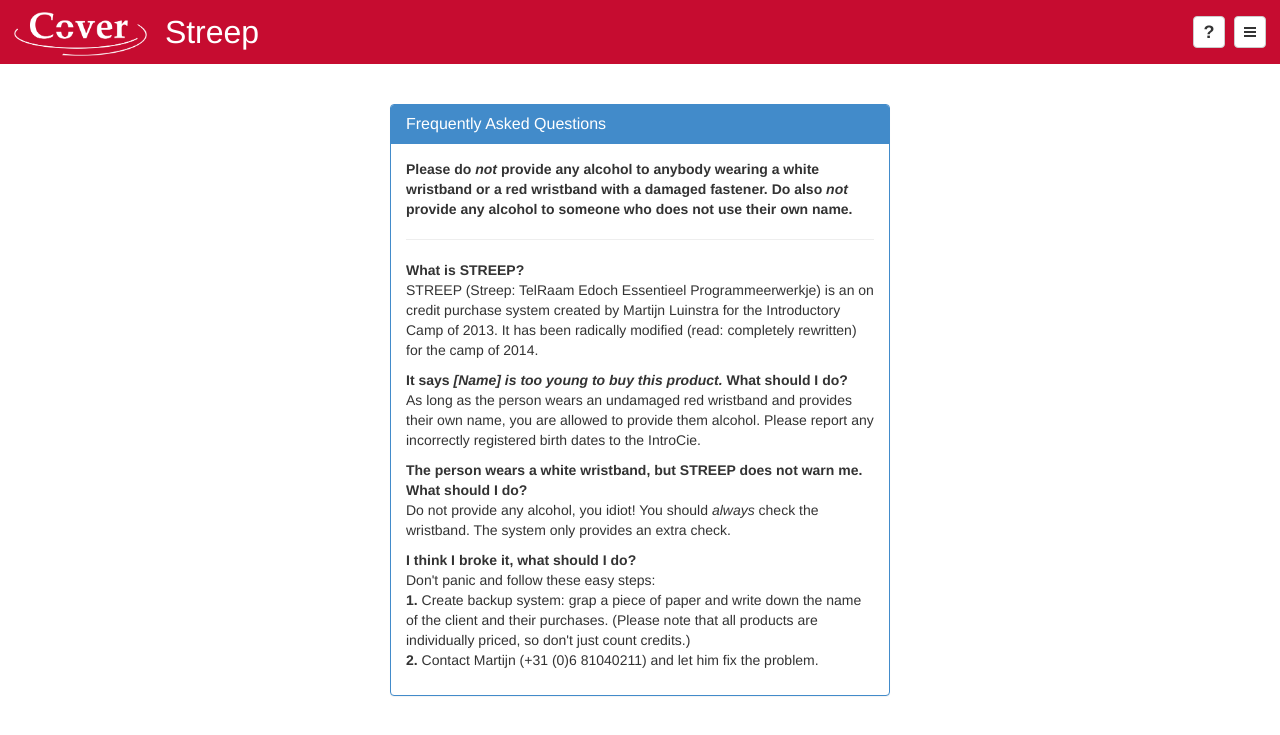
After one commit to martijnluinstra/streep, a Flask app: page /faq in a window 1280 px wide. The commit adds this page. Shown: the top 735 px of the page. Run offline with Flask 2, Linux system fonts and the light colour scheme; some libraries are stand-ins or nearby versions.

Commit message:
Create FAQ, limit history size and aesthetic improvements

```diff
--- a/streep/frontend.py
+++ b/streep/frontend.py
@@ -27,7 +27,7 @@ def view_home():
     return render_template('index.html', users=users, products=products)
 
 
-@app.route('/faq', methods=['POST'])
+@app.route('/faq', methods=['GET'])
 def faq():
     return render_template('faq.html')
 
@@ -59,8 +59,13 @@ def edit_user(user_id):
 
 @app.route('/users/<int:user_id>/history', methods=['GET'])
 def history(user_id):
-    # purchases = Purchase.query.filter_by(user_id = user_id).all()
-    purchases = db.session.query(Purchase, Product.name, Product.price).join(Product, Purchase.product_id==Product.id).filter(Purchase.user_id == user_id).order_by(Purchase.id.desc()).all()
+    purchase_query = db.session.query(Purchase, Product.name, Product.price).join(Product, Purchase.product_id==Product.id).filter(Purchase.user_id == user_id).order_by(Purchase.id.desc())
+    try:
+        show = request.args.get('show', type=int)
+    except KeyError:
+        purchases = purchase_query.all();
+    else:
+        purchases = purchase_query.limit(show).all();
     user = User.query.filter_by(id = user_id).first_or_404()
     return render_template('user_history.html', purchases=purchases, user=user)
 
--- a/streep/static/css/streep.css
+++ b/streep/static/css/streep.css
@@ -12,16 +12,13 @@
   padding: 0 1em;
 }
 
-.header .brand{
+/*.header .brand{
+}*/
+
+.header img {
   position: relative;
-  top: -3px;
-  height: 64px;
-  line-height: 64px;
+  top: -5px;
   margin-right: 1em;
-}
-
-.header .brand img {
-  /*width: 132px;*/
   height: 44px;
   vertical-align: middle;
 }
@@ -67,7 +64,17 @@
 }
 
 .table-users{
-	margin-bottom: 0px;
+  margin-bottom: 0px;
+}
+
+.table-users tr td:first-child,
+.table-users tr th:first-child{
+	padding-left: 15px;
+}
+
+.table-users tr td:last-child,
+.table-users tr th:last-child{
+  padding-right: 15px;
 }
 
 .table-users tbody > tr > td{
@@ -127,17 +134,17 @@
   top: -.3333em;
 }
 
-.open>a:not(.steps) .navicon:before,
-.open>a:not(.steps) .navicon:after {
+.open>button:not(.steps) .navicon:before,
+.open>button:not(.steps) .navicon:after {
   top: 0 !important;
 }
 
-.open>a .navicon:before,
-.open>a .navicon:after {
+.open>button .navicon:before,
+.open>button .navicon:after {
   transition: 0.5s;
 }
 
 /* Minus */
-.open>a>.navicon, .open>a:focus>.navicon {
+.open>button>.navicon, .open>a:focus>.navicon {
   transform: scale(0.83333);
 }
--- a/streep/templates/base.html
+++ b/streep/templates/base.html
@@ -11,13 +11,13 @@
 <body>
     <div class="header">
     {% block header%}
-        <a class="brand" href="//www.svcover.nl/"><img src="{{ url_for('static', filename='img/cover.png') }}"></a>
+        <img src="{{ url_for('static', filename='img/cover.png') }}">
         <h1><a href="{{ url_for('view_home') }}">Streep</a></h1>
         <nav class="dropdown pull-right btn-toolbar" role="toolbar">
-            <button data-target="#" class="btn btn-default">?</button>
-            <a class="btn btn-default navicon-button" data-target="#" data-toggle="dropdown">
+            <button data-target="#" data-type="faq" class="btn btn-default">?</button>
+            <button class="btn btn-default navicon-button" data-target="#" data-toggle="dropdown">
                 <div class="navicon"></div>
-            </a>
+            </button>
             <ul class="dropdown-menu" role="menu" aria-labelledby="dLabel">
                 <li><a href="{{ url_for('add_user') }}">Add User</a></li>
                 <li role="presentation" class="divider"></li>
@@ -28,7 +28,6 @@
     {% endblock %}
     </div>
     <div class="content">
-<!-- Streep: TelRaam Edoch Essentieel Programmeerwerkje -->
         {% block body %}{% endblock %}
     </div>
 {% block scripts%}
--- /dev/null
+++ b/streep/templates/faq.html
@@ -0,0 +1,19 @@
+{% extends "page_layout.html" %}
+{% block title %}Frequently Asked Questions{% endblock %}
+{% block content %}
+	<p><strong>Please do <em>not</em> provide any alcohol to anybody wearing a white wristband or a red wristband with a damaged fastener. Do also <em>not</em> provide any alcohol to someone who does not use their own name.</strong></p>
+	<hr>
+	<p><strong>What is STREEP?</strong><br>
+	STREEP (Streep: TelRaam Edoch Essentieel Programmeerwerkje) is an on credit purchase system created by Martijn Luinstra for the Introductory Camp of 2013. It has been radically modified (read: completely rewritten) for the camp of 2014.</p>
+
+	<p><strong>It says <em>[Name] is too young to buy this product.</em> What should I do?</strong><br>
+	As long as the person wears an undamaged red wristband and provides their own name, you are allowed to provide them alcohol. Please report any incorrectly registered birth dates to the IntroCie.</p>
+
+	<p><strong>The person wears a white wristband, but STREEP does not warn me. What should I do?</strong><br>
+	Do not provide any alcohol, you idiot! You should <em>always</em> check the wristband. The system only provides an extra check.</p>
+
+	<p><strong>I think I broke it, what should I do?</strong><br>
+	Don't panic and follow these easy steps:<br>
+	<strong>1.</strong> Create backup system: grap a piece of paper and write down the name of the client and their purchases. (Please note that all products are individually priced, so don't just count credits.)<br>
+	<strong>2.</strong> Contact Martijn (+31 (0)6 81040211) and let him fix the problem.</p>
+{% endblock %}
--- a/streep/templates/index.html
+++ b/streep/templates/index.html
@@ -45,6 +45,8 @@
             <h4 class="modal-title" id="streepModalLabel"></h4>
           </div>
           <div class="modal-body"></div>
+          <div class="modal-table"></div>
+          <div class="modal-footer"></div>
         </div>
       </div>
     </div>
--- a/streep/templates/user_history.html
+++ b/streep/templates/user_history.html
@@ -15,7 +15,7 @@
                 <td>{{product}}</td>
                 <td>{{purchase.timestamp.strftime('%Y-%m-%d %H:%M:%S')}}</td>
                 <td>
-                    <button data-user-id="{{user.id}}" data-purchase-id="{{purchase.id}}" data-price="{{price}}" class="btn btn-danger btn-sm" {{ 'disabled="disabled"' if purchase.undone}}>Undo</button>
+                    <button data-user-id="{{user.id}}" data-purchase-id="{{purchase.id}}" data-price="{{price}}" class="btn btn-default btn-sm" {{ 'disabled="disabled"' if purchase.undone}}>Undo</button>
                 </td>
             </tr>
             {% endfor %}
```
Also changed, not shown: streep/static/js/streep.js (+36 -9 lines), streep/static/img/cover.png.
